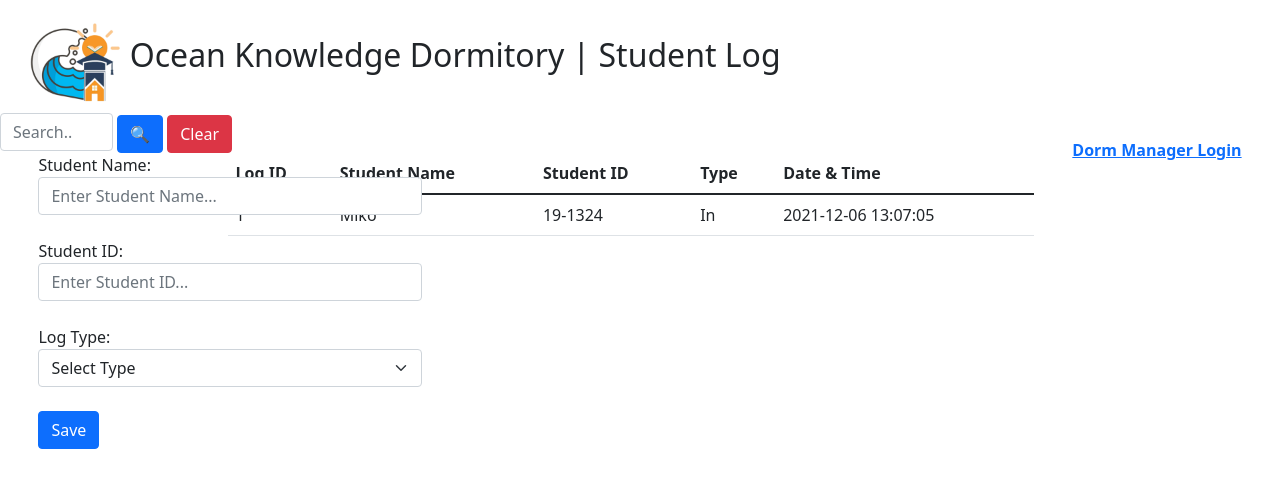
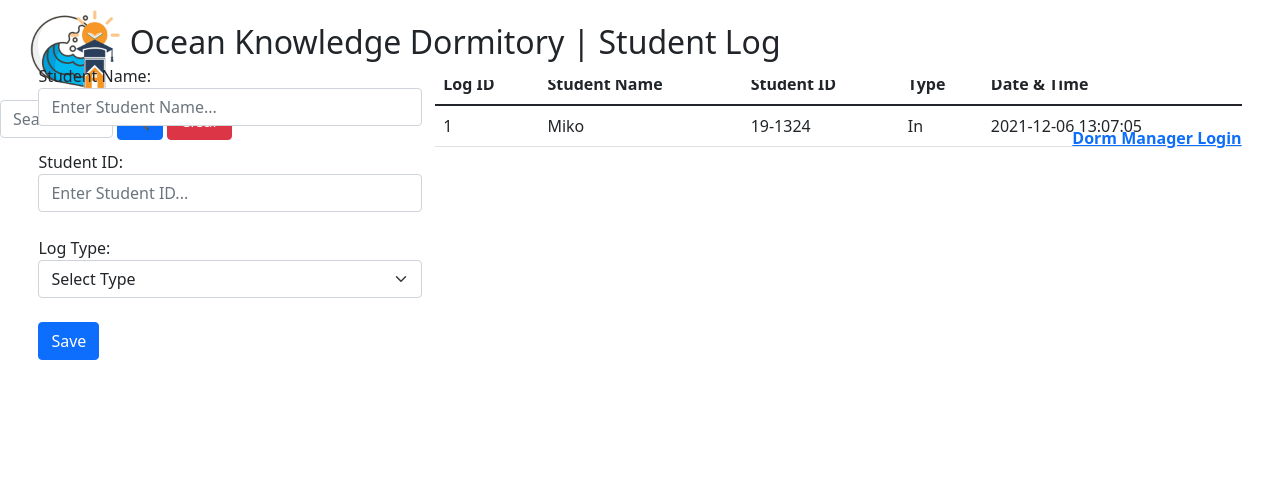
Before and after one commit to KrakenSushi/dorm-management-system-php, a PHP site: page / in a window 1280 px wide. Shown: the top 488 px of the page. Run offline with PHP 8.4, Linux system fonts and the light colour scheme; data comes from the database, SQL or seed files in the repository.

Commit message:
Made fixed headers and input panel

```diff
--- a/css/index.css
+++ b/css/index.css
@@ -10,12 +10,14 @@ h2{
     width: 30%;
     float: left;
     margin-left: 3%;
+    margin-top: 5%;
     position: fixed;
 }
 .container-right{
     width: 63%;
     float: right;
     margin-right: 3%;
+    margin-top: 5%;
 }
 .account{
     float: right;
--- /dev/null
+++ b/css/login.css
@@ -0,0 +1,3 @@
+body{
+    margin-top: 1%;
+}
--- a/css/misc.css
+++ b/css/misc.css
@@ -1,6 +1,4 @@
-body{
-    margin-top: 1%;
-}
+
 .container{
     margin-top: 1%;
     background-color: #fff;
@@ -20,3 +18,10 @@ h2{
 img{
     max-width: 100px;
 }
+.header{
+    width: 100%;
+    height: 10%;
+    margin-bottom: 5%;
+    position:fixed;
+    background-color: #fff;
+}
--- a/css/student_info.css
+++ b/css/student_info.css
@@ -13,11 +13,13 @@ h2{
     float: left;
     margin-left: 3%;
     position: fixed;
+    margin-top: 5%;
 }
 .container-right{
     width: 63%;
     float: right;
     margin-right: 3%;
+    margin-top: 5%;
 }
 .account{
     float: right;
--- a/index.php
+++ b/index.php
@@ -8,19 +8,15 @@
     <meta charset="UTF-8">
     <meta http-equiv="X-UA-Compatible" content="IE=edge">
     <meta name="viewport" content="width=device-width, initial-scale=1.0">
+    <link rel="icon" href="logo.png">
     <link rel="stylesheet" href="css/bootstrap/css/bootstrap.css">
     <link rel="stylesheet" href="css/misc.css">
     <link rel="stylesheet" href="css/index.css">
-
-    <title>Home</title>
+    <title>Student Log</title>
 </head>
 <body>
-        <!--Accounts-->
-    </div>
-    <!--Window-->
-    <div class="">
-        <!--Page Title-->
-        <a href="../pages/admin_dash.php"><img src="logo.png" alt="logo" srcset=""></a>
+    <div class="header">
+    <a href="index.php"><img src="logo.png" alt="logo" srcset=""></a>
         <h2 id="">Ocean Knowledge Dormitory | Student Log</h2>
 
         <!--Search-->
@@ -35,6 +31,11 @@
         <div class="account">
            <a href="pages/login.php"><b>Dorm Manager Login</b></a>
         </div>
+    </div>
+    <!--Window-->
+    <div class="">
+        <!--Page Title-->
+
         <div class="container-left">
             <!--Textboxes-->
             <form method="post" action="mysql/php_code_std.php" >
@@ -62,7 +63,7 @@
                 <?php $sql = "SELECT * FROM student_log";
                 if( isset($_POST['search']) ){
                     $query = mysqli_real_escape_string($con, htmlspecialchars($_POST['search']));
-                    $sql = "SELECT * FROM student_log WHERE student_name LIKE '%$query%' OR student_id LIKE '%$query%'";
+                    $sql = "SELECT * FROM student_log WHERE student_name LIKE '%$query%' OR student_id LIKE '%$query%' OR log_type='$query' OR date_time LIKE '$query'";
                 }
                 $result = $con->query($sql);
             ?>
--- a/pages/admin_dash.php
+++ b/pages/admin_dash.php
@@ -7,6 +7,7 @@
     <meta charset="UTF-8">
     <meta http-equiv="X-UA-Compatible" content="IE=edge">
     <meta name="viewport" content="width=device-width, initial-scale=1.0">
+    <link rel="icon" href="../logo.png">
     <link rel="stylesheet" href="../css/bootstrap/css/bootstrap.css">
     <link rel="stylesheet" href="../css/misc.css">
 
--- a/pages/login.php
+++ b/pages/login.php
@@ -4,7 +4,9 @@
     <meta charset="UTF-8">
     <meta http-equiv="X-UA-Compatible" content="IE=edge">
     <meta name="viewport" content="width=device-width, initial-scale=1.0">
+    <link rel="icon" href="../logo.png">
     <link rel="stylesheet" href="../css/bootstrap/css/bootstrap.min.css">
+    <link rel="stylesheet" href="../css/login.css">
     <title>Login</title>
 </head>
 <body>
--- a/pages/register.php
+++ b/pages/register.php
@@ -4,6 +4,7 @@
     <meta charset="UTF-8">
     <meta http-equiv="X-UA-Compatible" content="IE=edge">
     <meta name="viewport" content="width=device-width, initial-scale=1.0">
+    <link rel="icon" href="../logo.png">
     <link rel="stylesheet" href="../css/bootstrap/css/bootstrap.css">
     <title>Register</title>
 </head>
```
Also changed, not shown: css/manage_log.css (+8 -1 lines), pages/manage_log.php (+6 -7 lines), pages/student_info.php (+7 -5 lines).
